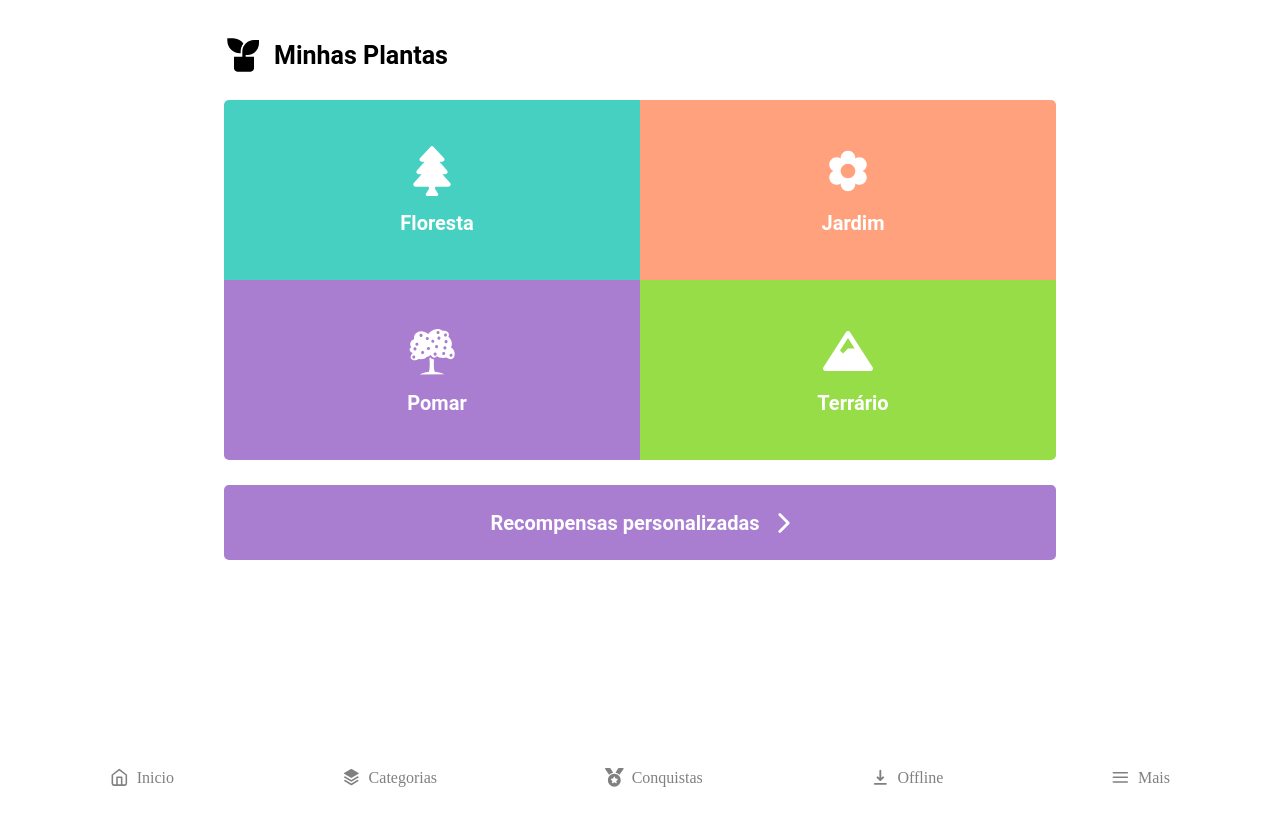
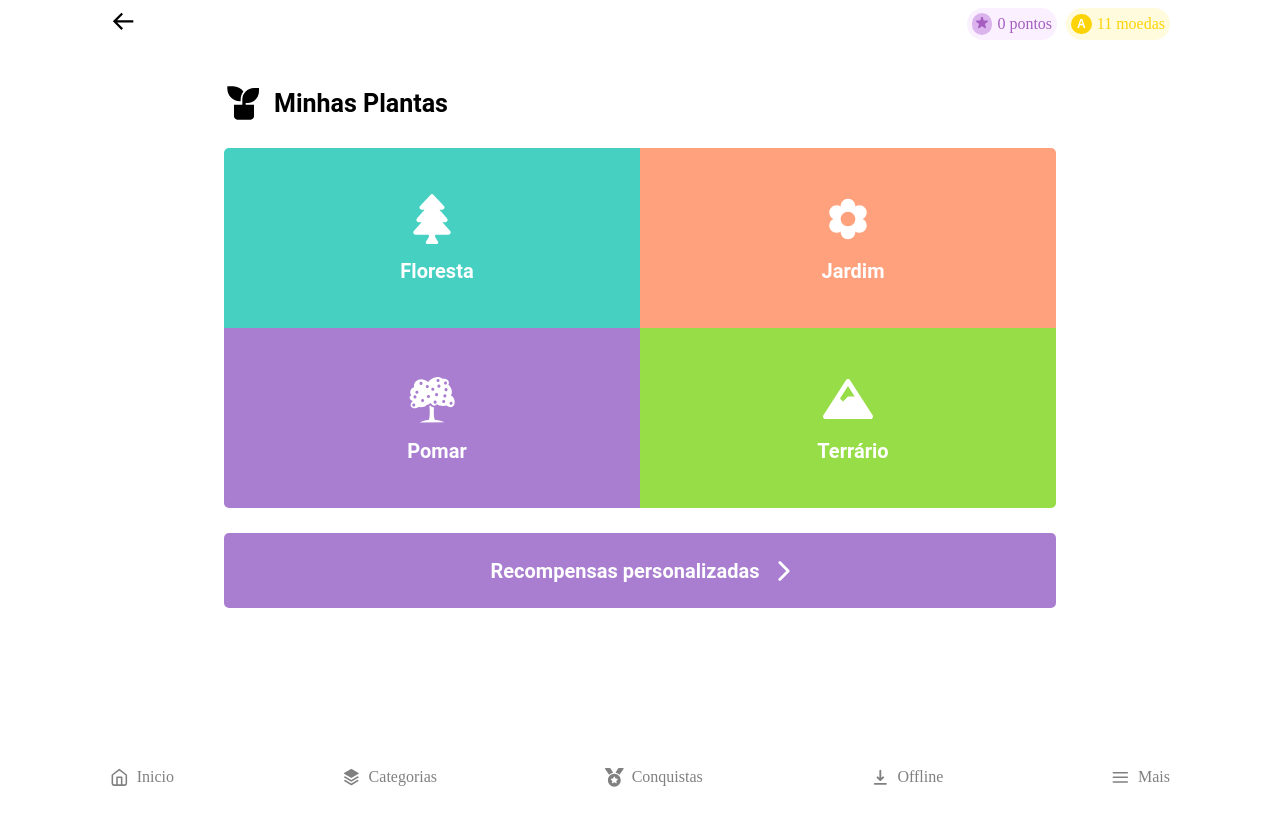
Before and after one commit to karenalmeida18/MHW-DesafioArvore, a React (Create React App) app in the folder Frontend/: page / in a window 1280 px wide. Shown: the top 826 px of the page. Before the commit the page ends 800 px from the top, so only its background shows below. Built offline with nearby package versions, Linux system fonts and the light colour scheme.

Commit message:
feat front: adiciona componente topbar

```diff
--- a/Frontend/src/components/Navbar/styles.js
+++ b/Frontend/src/components/Navbar/styles.js
@@ -1,7 +1,7 @@
 import styled from "styled-components";
 
 export const NavbarContainer = styled.div`
-    position: fixed;
+    position: sticky;
     bottom: 0;
     width: 100%;
     justify-content: space-between;
--- /dev/null
+++ b/Frontend/src/components/Topbar/index.js
@@ -0,0 +1,27 @@
+import React from 'react';
+
+import { TopbarContainer, IconsContainer, IconStar, IconCoin } from './styles';
+import { BiArrowBack } from 'react-icons/bi';
+import { HiStar } from 'react-icons/hi';
+
+export default function Navbar() {
+    return (
+        <TopbarContainer>
+            <BiArrowBack />
+            <IconsContainer>
+                <IconStar>
+                    <div>
+                        <HiStar />
+                    </div>
+                    0 pontos
+                </IconStar>
+                <IconCoin>
+                    <p>
+                         A
+                    </p>
+                    11 moedas
+                </IconCoin>
+            </IconsContainer>
+        </TopbarContainer>
+    );
+}
--- /dev/null
+++ b/Frontend/src/components/Topbar/styles.js
@@ -0,0 +1,79 @@
+import styled from "styled-components";
+
+export const TopbarContainer = styled.div`
+     position: sticky;
+     display: flex;
+     width: 100%;
+     top: 0;
+     justify-content: space-between;
+     padding: 10px 8px 10px 8px;
+     background-color: white;
+
+     svg {
+         font-size: 18pt;
+     }
+
+     @media (min-width: 700px){
+         padding: 8px 110px 8px 110px;
+
+     svg {
+         font-size: 20pt;
+     }
+    }
+
+`;
+
+export const IconsContainer = styled.div`
+     display: flex;
+     flex-direction: row;
+`;
+
+export const IconStar = styled.div`
+     display: flex;
+     flex-direction: row;
+     background-color: #fbf0ff;
+     color: #A55EBF;
+     border-radius: 20px;
+     padding: 5px;
+     font-size: 8pt;
+     align-items: center;
+     margin-right: 9px;
+
+     svg {
+         color: #A55EBF;
+         font-size: 12pt;
+     }
+     div {
+         background-color: #dbb4ee;
+         border-radius: 40px;
+         padding: 2px 2px 0px 2px;
+         margin-right: 5px;
+    }
+
+     @media (min-width: 700px){
+         font-size: 12pt;
+    }
+`;
+
+export const IconCoin = styled.div`
+     display: flex;
+     flex-direction: row;
+     background-color: #fffbdc;
+     color: #fcd406;
+     border-radius: 20px;
+     padding: 5px;
+     font-size: 8pt;
+     justify-content: end;
+     align-items: center;
+     p  {
+         background-color: #fcd406;
+         font: bold 9pt Arial;
+         border-radius: 40px;
+         padding: 3px 6px 3px 6px;
+         margin-right: 5px;
+         color: white;
+     }
+     @media (min-width: 700px){
+          font-size: 12pt;
+     }
+`;
--- a/Frontend/src/pages/home/styles.js
+++ b/Frontend/src/pages/home/styles.js
@@ -6,7 +6,7 @@ export const Container = styled.div`
     align-items: center;
     align-content: center;
     width: 100%;
-    height: 100%;
+    height: 100vh;
 
     svg{
         color: #FFFFFF;
--- a/Frontend/src/pages/main/index.js
+++ b/Frontend/src/pages/main/index.js
@@ -1,11 +1,13 @@
 import React from 'react';
 
-import Home from '../../pages/home'
-import Navbar from '../../components/Navbar'
+import Home from '../../pages/home';
+import Navbar from '../../components/Navbar';
+import Topbar from '../../components/Topbar'
 
 export default function Main() {
     return (
         <>
+            <Topbar />
             <Home />
             <Navbar />
         </>
```
Lines whose indentation alone changed are shown as unchanged.
